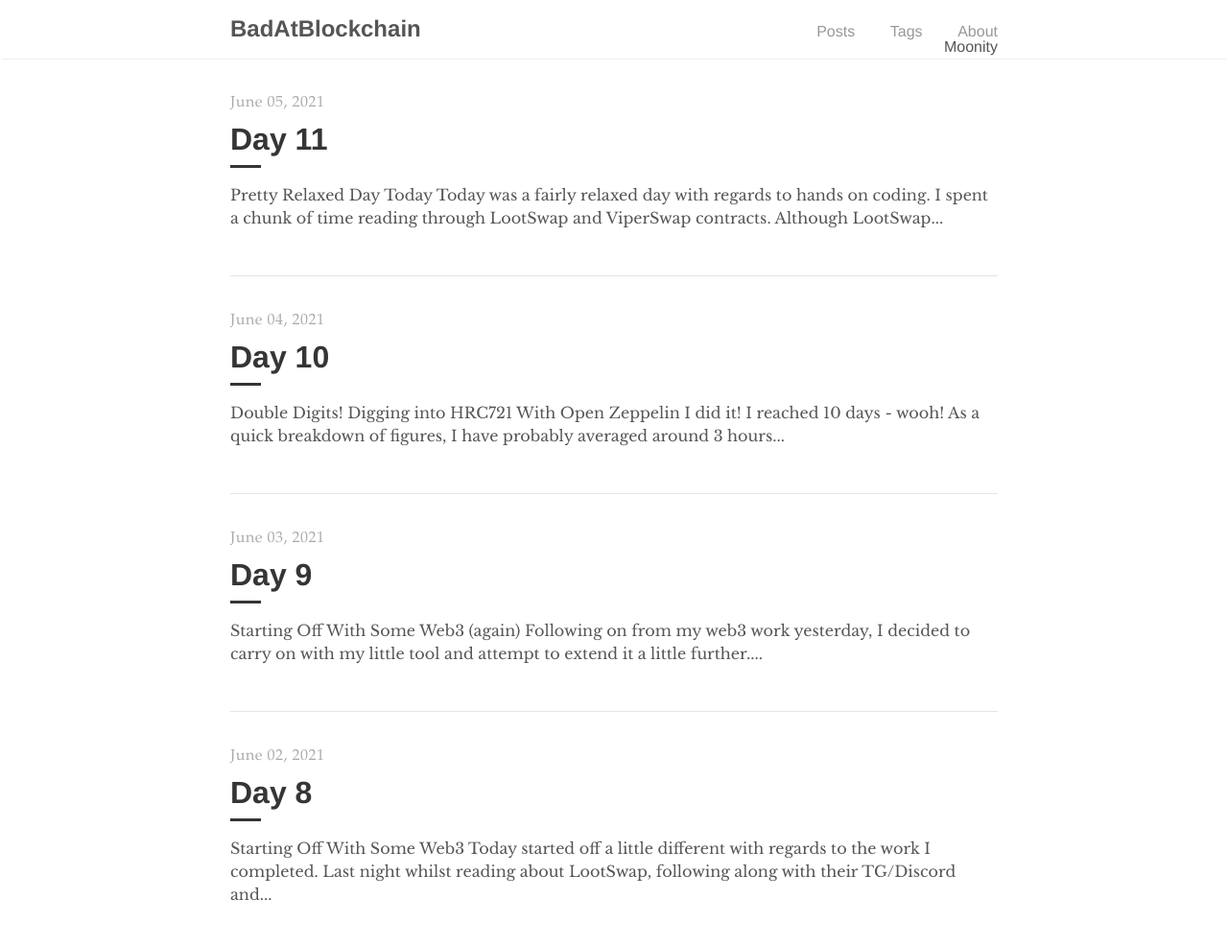
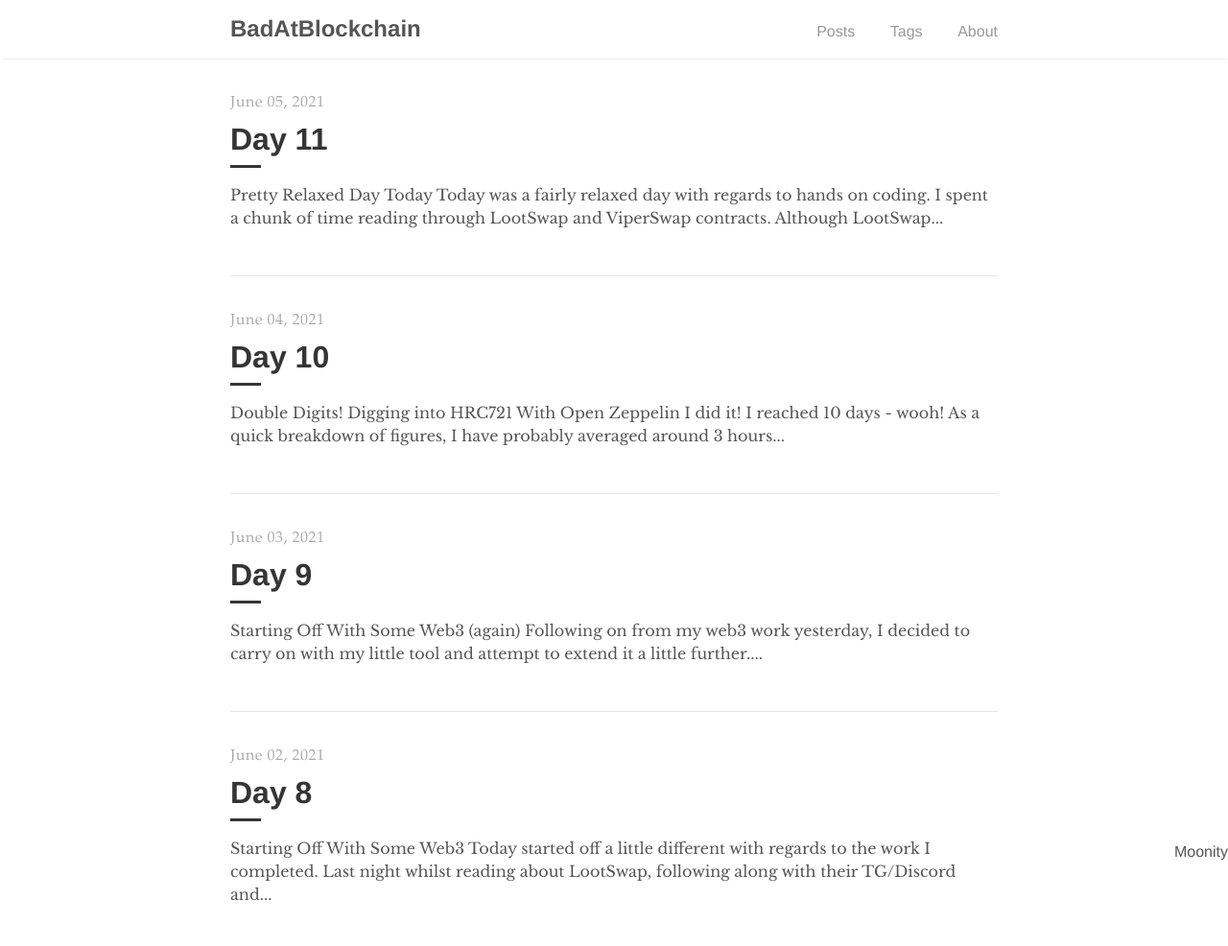
Before and after one commit to BadAtBlockchain/badatblockchain.github.io, a Jekyll site: the page built from index.html, in a window 1280 px wide. Shown: the top 986 px of the page at 96% size. Built offline with Jekyll 4.4.1, drawn with Linux system fonts in a browser that asks for light colours; the list of posts is cut into pages by our own code.

Commit message:
Update navigation.html

```diff
--- a/_includes/navigation.html
+++ b/_includes/navigation.html
@@ -10,7 +10,7 @@
     </ul>
   </div>
 
-  <div class="nav-container">
+  <div class="nav-container-tokens">
     <ul>
       <a href="{{ '/tokens/moonity' | prepend: site.baseurl }}">Moonity</a>
     </ul>
```
